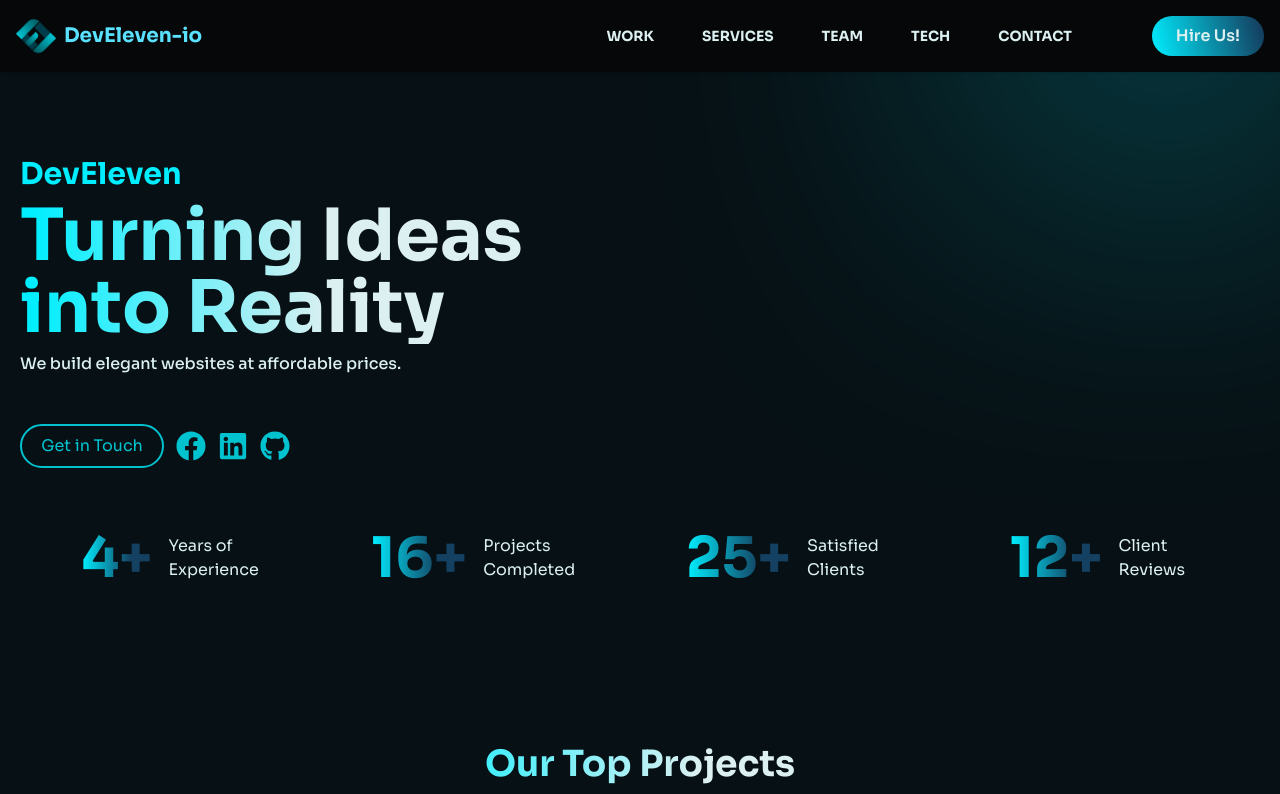
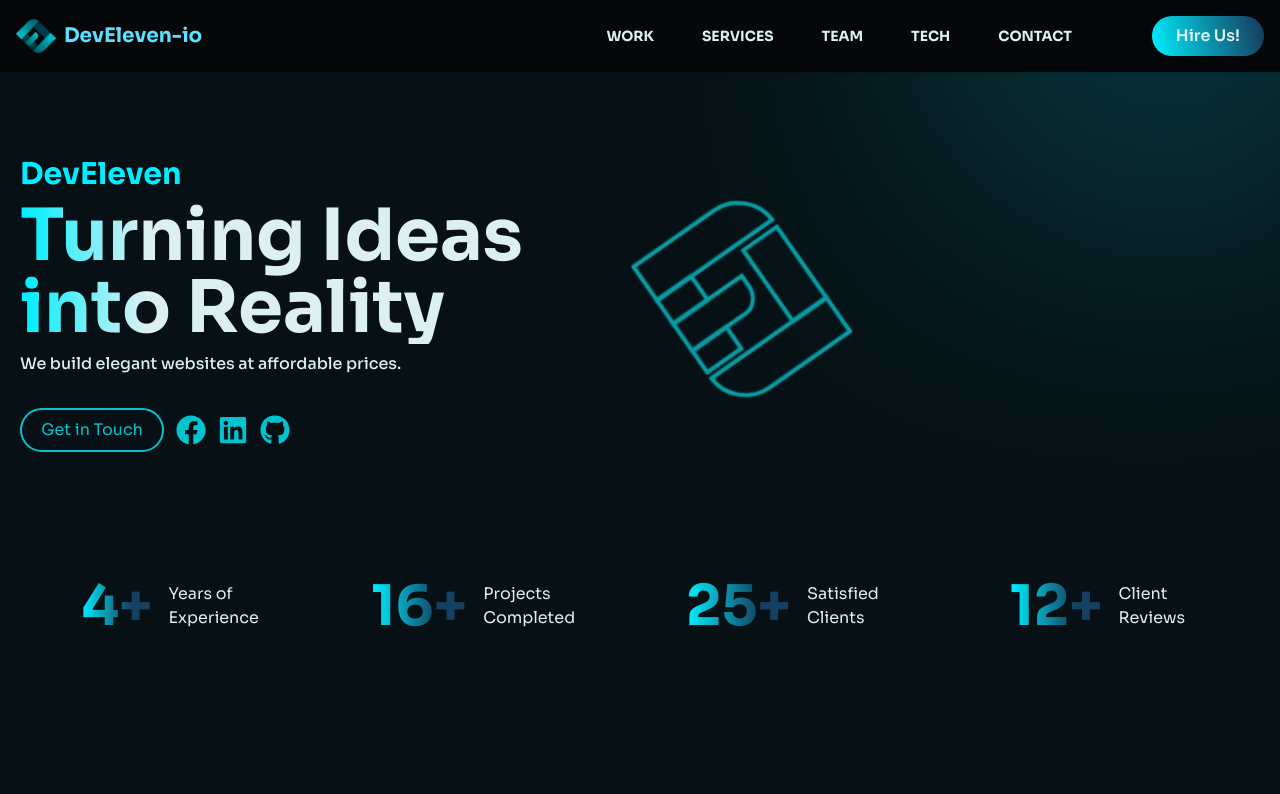
Before and after one commit to DEVELEVEN-io/develeven-io, a Next.js app: page / in a window 1280 px wide. Shown: the top 794 px of the page. Built offline with nearby package versions, Linux system fonts and the light colour scheme.

Commit message:
added logo animation in header

```diff
--- a/components/Header/Header.jsx
+++ b/components/Header/Header.jsx
@@ -1,6 +1,8 @@
 "use client";
 import React, { useEffect, useState } from 'react';
 import { FaFacebook, FaGithub, FaLinkedin } from 'react-icons/fa';
+import { images } from "../../constants";
+import Image from "next/image";
 
 const Header = () => {
 
@@ -25,6 +27,11 @@
 
   return (
     <header className="header container flex flex-col justify-between mx-auto mt-32 w-full">
+
+      <div className="headerItems rows flex flex-row mb-16">
+
+        <div className="headerInfo">
+
           <h2 className="text-3xl font-bold text-cyanblue mt-2">DevEleven</h2>
           <h1 className="text-7xl font-bold text-gradient my-2">
             Turning Ideas <br />
@@ -47,6 +54,12 @@
                 <a href="https://github.com/DEVELEVEN-io/" target='_blank'><FaGithub></FaGithub></a>
               </li>
             </ul>
+        </div>
+        </div>
+
+        <div className="logoAnim">
+          <Image src={images.logo_outlined} alt="DevEleven Logo"/>
+        </div>
 
       </div>
 
@@ -58,6 +71,8 @@
           </div>
         ))}
       </div>
+
+
     </header>
   );
 };
--- a/constants/images.jsx
+++ b/constants/images.jsx
@@ -17,6 +17,7 @@
 import firebase from '../assets/icons/firebase.png';
 import fastapi from '../assets/icons/fastapi.png';
 import mongodb from '../assets/icons/mongodb.png';
+import logo_outlined from '../assets/icons/logo_outlined.svg';
 // import cpp from '../assets/icons/cpp.png';
 // import flutter from '../assets/icons/flutter.png';
 // import graphql from '../assets/icons/graphql.png';
@@ -43,7 +44,8 @@
   git,
   firebase,
   fastapi,
-  mongodb
+  mongodb,
+  logo_outlined
 };
 
 export default data;
--- a/src/app/app.css
+++ b/src/app/app.css
@@ -222,6 +222,37 @@
 
 body {
   overflow-x: hidden !important;
+}
+
+
+.logoAnim {
+  width: 300px;
+  height: 300px;
+  max-width: 100%;
+  max-height: 100%;
+  border-radius: 50%;
+  right: -5%;
+  position: relative;
+  overflow: hidden;
+  animation: spin 4s linear infinite;
+}
+
+@keyframes spin {
+  0%, 100% {
+    transform: rotate(-35deg) translate(5px, 5px) scale(1); /* Adjust translate values */
+  }
+  50% {
+    transform: rotate(-20deg) translate(20px, 20px) scale(1.2); /* Adjust translate values */
+  }
+}
+
+@keyframes spin {
+  0%, 100% {
+    transform: rotate(-35deg) translate(5px, 5px) scale(1);
+  }
+  50% {
+    transform: rotate(-20deg) translate(15px, 15px) scale(1.2);
+  }
 }
 
 .header:before {
@@ -824,6 +855,9 @@
 }
 
 @media (max-width: 992px) {
+  .logoAnim {
+    display: none;
+  }
   .nav-list {
     position: fixed;
     top: 4.5rem;
```
Also changed, not shown: assets/icons/logo_outlined.svg (added). Lines whose indentation alone changed are shown as unchanged.
